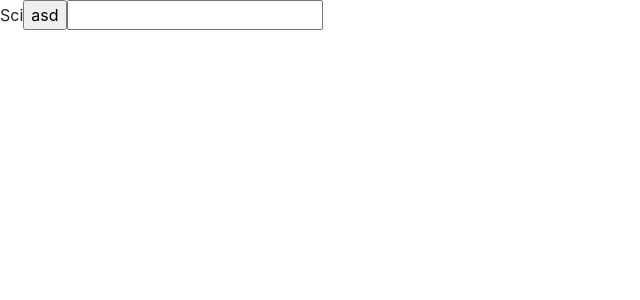
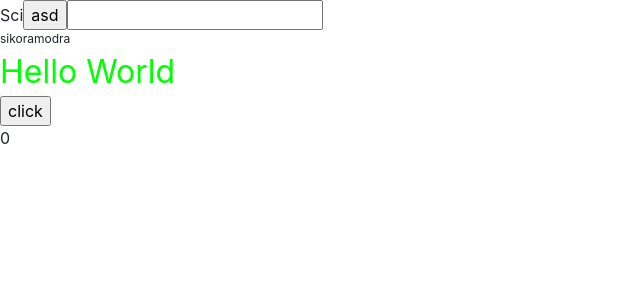
Before and after one commit to sikoramodra/PZAW, a React (Create React App) app: page / in a window 1280 px wide. Shown: the top 300 px of the page, without its empty margins (0-640 px from the left). Built offline with nearby package versions, Linux system fonts and the light colour scheme.

Commit message:
useState, useEffect

```diff
--- /dev/null
+++ b/src/Component.css
@@ -0,0 +1,3 @@
+.component {
+  font-size: 12px;
+}
--- /dev/null
+++ b/src/Component.js
@@ -0,0 +1,33 @@
+import { useState } from 'react'
+import { useEffect } from 'react'
+import './Component.css'
+
+function Component() {
+  const [name, setName] = useState('sikoramodra')
+  const [num, setNum] = useState(0)
+
+  useEffect(() => {
+    console.log('useEffect is called')
+  }, [])
+
+  const myStyle = { color: '#0F0', fontSize: '32px' }
+
+  const buttonClick = () => {
+    console.log(name)
+    setName('asd')
+    console.log(name)
+  }
+
+  return (
+    <div>
+      <div className="component">{name}</div>
+      <div style={myStyle}>Hello World</div>
+      <div>
+        <input type="button" value="click" onClick={buttonClick}></input>
+      </div>
+      <div>{num}</div>
+    </div>
+  )
+}
+
+export default Component
--- a/src/index.js
+++ b/src/index.js
@@ -1,20 +1,22 @@
-import React from 'react';
-import ReactDOM from 'react-dom/client';
-import 'bootstrap/dist/css/bootstrap.min.css';
-import './index.css';
-import App from './App';
-import Sci from './Sci';
-import reportWebVitals from './reportWebVitals';
+import React from 'react'
+import ReactDOM from 'react-dom/client'
+import 'bootstrap/dist/css/bootstrap.min.css'
+import './index.css'
+import App from './App'
+import Sci from './Sci'
+import Component from './Component'
+import reportWebVitals from './reportWebVitals'
 
-const root = ReactDOM.createRoot(document.getElementById('root'));
+const root = ReactDOM.createRoot(document.getElementById('root'))
 root.render(
   <React.StrictMode>
     {/* <App /> */}
     <Sci />
+    <Component />
   </React.StrictMode>
-);
+)
 
 // If you want to start measuring performance in your app, pass a function
 // to log results (for example: reportWebVitals(console.log))
 // or send to an analytics endpoint. Learn more: https://bit.ly/CRA-vitals
-reportWebVitals();
+reportWebVitals()
```
Also changed, not shown: src/Sci.js (+5 -6 lines).
